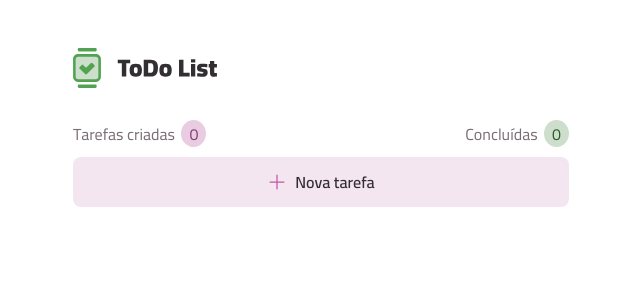
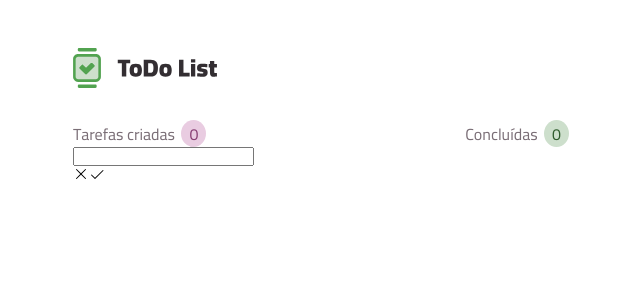
Before and after one commit to cauealb/projects-React, a React (Vite) app: page / in a window 1280 px wide. Shown: the top 300 px of the page, without its empty margins (319-959 px from the left). Built offline with nearby package versions, Linux system fonts and the light colour scheme.

Commit message:
style: Criando a estrutura do input

```diff
--- a/src/AppContext/AppContext.jsx
+++ b/src/AppContext/AppContext.jsx
@@ -5,7 +5,7 @@ import useNewTask from "../components/NewTask/useNewTask";
 export const Context = createContext({
     taskFinish: 0,
     handleTaskFinish: () => {},
-    newTask: false,
+    newTask: true,
     handleCreateNewTask: () => {}
 })
 
--- a/src/components/NewTask/NewTask.jsx
+++ b/src/components/NewTask/NewTask.jsx
@@ -1,4 +1,4 @@
-import { PlusIcon } from "@phosphor-icons/react";
+import { PlusIcon, XIcon, CheckIcon } from "@phosphor-icons/react";
 import './style/NewTask.css';
 import { useContext } from "react";
 import { Context } from "../../AppContext/AppContext";
@@ -14,6 +14,14 @@ export default function NewTask() {
         </button>
     )
     } else {
-
+        return (
+            <div>
+                <input type="text" class="inputTask" />
+                <div>
+                    <XIcon />
+                    <CheckIcon />
+                </div>
+            </div>
+        )
     }
 }
--- a/src/components/NewTask/useNewTask.js
+++ b/src/components/NewTask/useNewTask.js
@@ -2,7 +2,7 @@ import { useState } from "react"
 
 
 export default function useNewTask() {
-    const [newTask, setNewTask] = useState(false)
+    const [newTask, setNewTask] = useState(true)
 
     function handleCreateNewTask() {
         setNewTask(state => state ? false : true)
```
